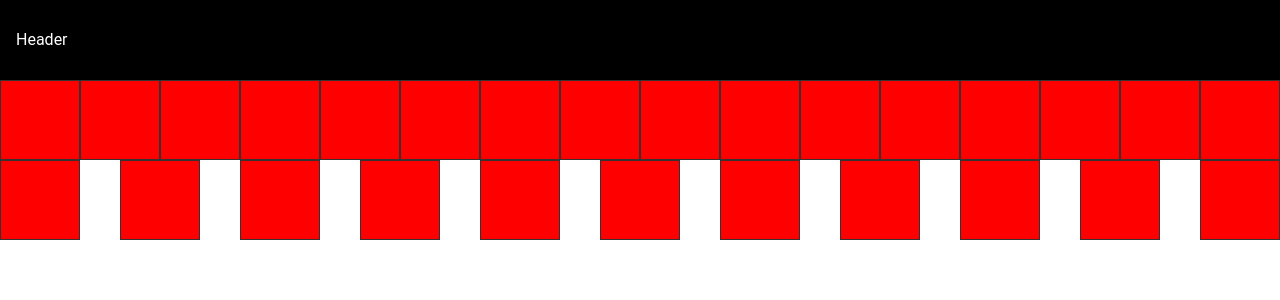
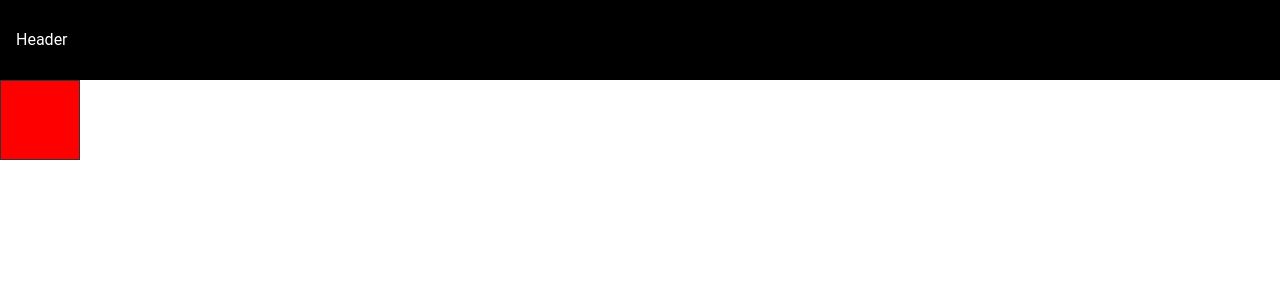
Before and after one commit to RafaMT93/League_of_Legends_Database, a React (Create React App) app: page / in a window 1280 px wide. Shown: the top 300 px of the page. Built offline with nearby package versions, Linux system fonts and the light colour scheme.

Commit message:
Endpoints added and useFetch create

```diff
--- a/src/API.js
+++ b/src/API.js
@@ -0,0 +1,21 @@
+export const API_URL = 'http://ddragon.leagueoflegends.com/cdn/';
+
+export function SEARCH_IN_VERSION(version) {
+  return {
+    url: API_URL + `${version}/data/pt_BR/champion.json`,
+    options: {
+      method: 'GET',
+      cache: 'no-store',
+    },
+  };
+}
+
+export function SEARCH_CHAMPION(version, champion) {
+  return {
+    url: API_URL + `${version}/data/pt_BR/champion/${champion}.json`,
+    options: {
+      method: 'GET',
+      cache: 'no-store',
+    },
+  };
+}
--- a/src/Containers/Home/index.jsx
+++ b/src/Containers/Home/index.jsx
@@ -2,39 +2,16 @@ import React from 'react';
 import Header from '../../Components/Header';
 import Frame from '../../Components/Frame';
 
+import { SEARCH_IN_VERSION } from '../../API';
 import { Wrapper } from './styled';
 
 const Home = () => {
+  React.useEffect(() => {}, []);
+
   return (
     <section>
       <Header />
       <Wrapper>
-        <Frame />
-        <Frame />
-        <Frame />
-        <Frame />
-        <Frame />
-        <Frame />
-        <Frame />
-        <Frame />
-        <Frame />
-        <Frame />
-        <Frame />
-        <Frame />
-        <Frame />
-        <Frame />
-        <Frame />
-        <Frame />
-        <Frame />
-        <Frame />
-        <Frame />
-        <Frame />
-        <Frame />
-        <Frame />
-        <Frame />
-        <Frame />
-        <Frame />
-        <Frame />
         <Frame />
       </Wrapper>
     </section>
```
Also changed, not shown: src/Hooks/useFetch.jsx (added, +30 -0 lines).
